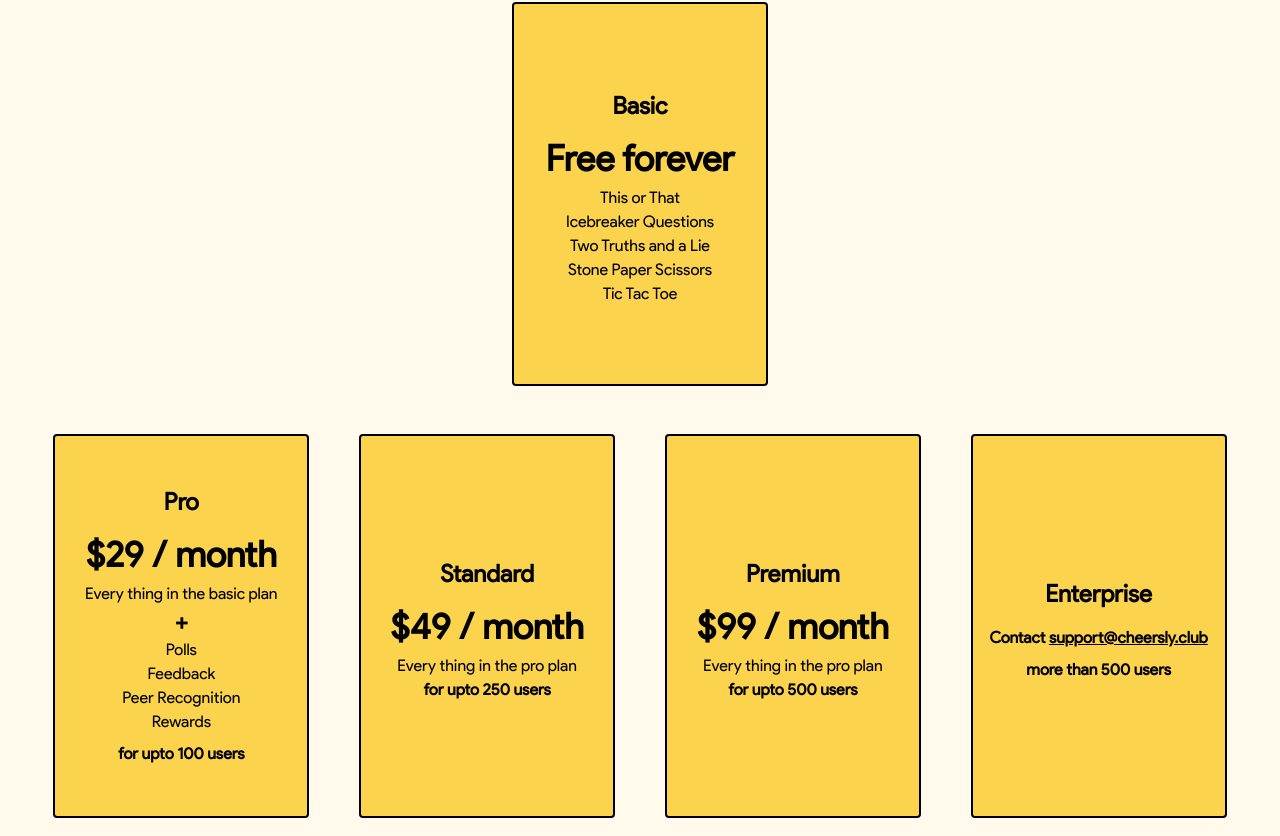
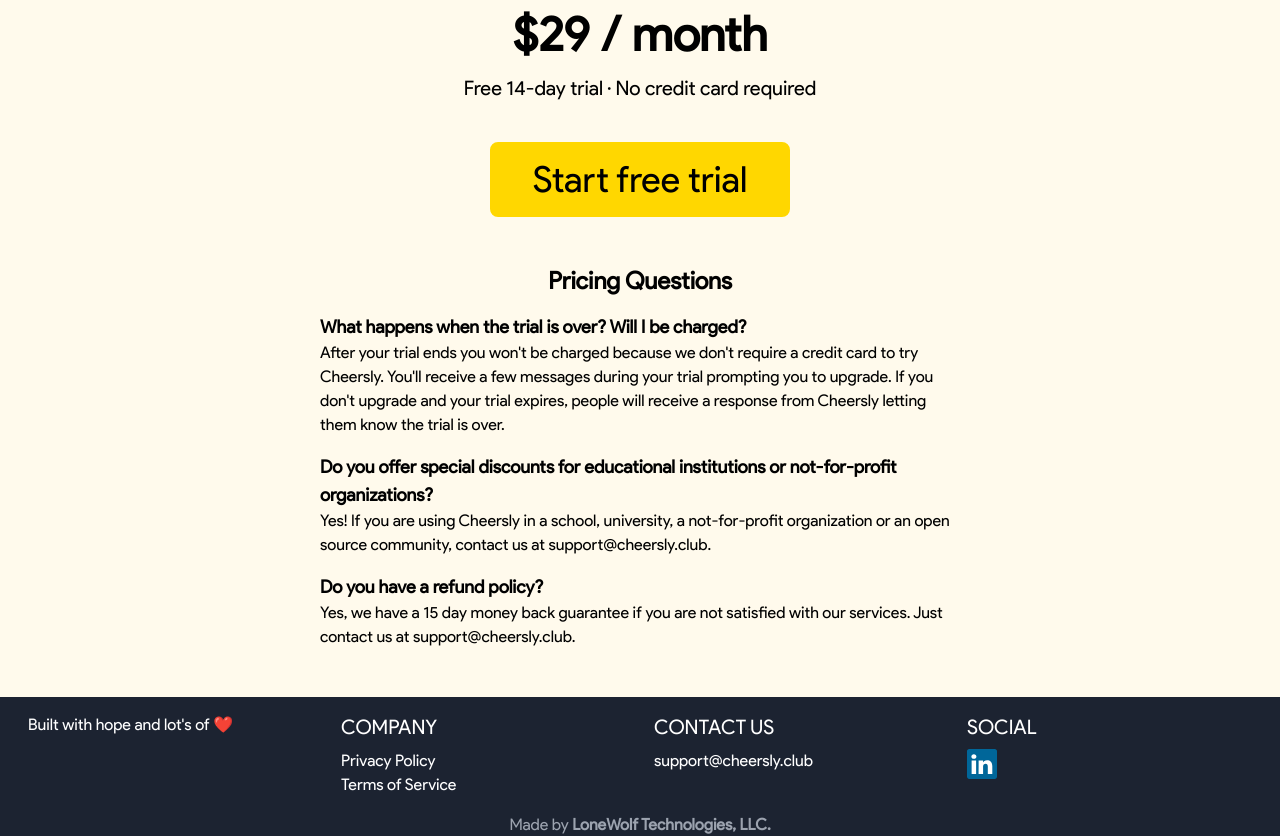
Before and after one commit to nihalwashere/cheersly-web, a React (Create React App) app: page /pricing in a window 1280 px wide. Shown: the part 279-1115 px from the top of the page. Built offline with nearby package versions, Linux system fonts and the light colour scheme.

Commit message:
fix: minor

```diff
--- a/src/containers/pricing/index.js
+++ b/src/containers/pricing/index.js
@@ -29,95 +29,29 @@
 
   return (
     <div className="flex flex-col items-center">
-      <div className="flex justify-center text-4xl font-semibold mb-4">
-        Pricing
-      </div>
-      <h1 className="flex text-3xl">
-        Simple, transparent pricing for teams of all sizes!
-      </h1>
-      <div className="flex mt-4 mb-4">
-        Free 14-day trial · No credit card required
-      </div>
+      <div className="text-center mt-10">
+        <h1 className="text-2xl font-semibold">
+          Simple, transparent pricing for teams of all sizes!
+        </h1>
 
-      <div>
-        <div className="flex flex-col items-center justify-center w-64 h-96 bg-yellow-300 rounded border-2 border-current">
-          <div className="text-2xl font-semibold pt-2 pb-2">Basic</div>
-
-          <div className="text-4xl font-semibold pt-2 pb-2">Free forever</div>
-
-          <div className="text-base">This or That</div>
-
-          <div className="text-base">Icebreaker Questions</div>
-
-          <div className="text-base">Two Truths and a Lie</div>
-
-          <div className="text-base">Stone Paper Scissors</div>
-
-          <div className="text-base">Tic Tac Toe</div>
+        <div className="text-xl text-c-gray mt-4">
+          Get all features for a single, predictable price and unlimited users
         </div>
       </div>
 
-      <div className="flex justify-between items-center w-11/12 mt-12 mb-12">
-        <div className="flex flex-col items-center justify-center w-64 h-96 bg-yellow-300 rounded border-2 border-current">
-          <div className="text-2xl font-semibold pt-2 pb-2">Pro</div>
+      <div className="flex justify-center mt-10">
+        <div>
+          <p className="text-5xl font-semibold text-center">$29 / month</p>
 
-          <div className="text-4xl font-semibold pt-2 pb-2">$29 / month</div>
+          <div className="flex flex-col items-center mt-4">
+            <div className="text-xl text-c-gray mb-10">
+              Free 14-day trial · No credit card required
+            </div>
 
-          <div className="text-base">Every thing in the basic plan</div>
-
-          <div className="text-2xl font-semibold">+</div>
-
-          <div className="text-base">Polls</div>
-
-          <div className="text-base">Feedback</div>
-
-          <div className="text-base">Peer Recognition</div>
-
-          <div className="text-base">Rewards</div>
-
-          <div className="text-base font-semibold mt-2 pb-2">
-            for upto 100 users
+            <StartFreeTrialButton onClick={handleInstall} />
           </div>
         </div>
-
-        <div className="flex flex-col items-center justify-center w-64 h-96 bg-yellow-300 rounded border-2 border-current">
-          <div className="text-2xl font-semibold pt-2 pb-2">Standard</div>
-
-          <div className="text-4xl font-semibold pt-2 pb-2">$49 / month</div>
-
-          <div className="text-base">Every thing in the pro plan</div>
-
-          <div className="text-base font-semibold">for upto 250 users</div>
-        </div>
-
-        <div className="flex flex-col items-center justify-center w-64 h-96 bg-yellow-300 rounded border-2 border-current">
-          <div className="text-2xl font-semibold pt-2 pb-2">Premium</div>
-
-          <div className="text-4xl font-semibold pt-2 pb-2">$99 / month</div>
-
-          <div className="text-base">Every thing in the pro plan</div>
-
-          <div className="text-base font-semibold">for upto 500 users</div>
-        </div>
-
-        <div className="flex flex-col items-center justify-center w-64 h-96 bg-yellow-300 rounded border-2 border-current">
-          <div className="text-2xl font-semibold pt-2 pb-2">Enterprise</div>
-
-          <div className="font-semibold pt-2 pb-2">
-            Contact{" "}
-            <a
-              href={`mailto:${CHEERSLY_SUPPORT_EMAIL}?subject=Privacy Policy`}
-              className="underline"
-            >
-              {CHEERSLY_SUPPORT_EMAIL}
-            </a>
-          </div>
-
-          <div className="text-base font-semibold">more than 500 users</div>
-        </div>
       </div>
-
-      <StartFreeTrialButton onClick={handleInstall} />
 
       <div className="mt-12 mb-12 flex flex-col items-center w-1/2">
         <div className="text-2xl font-semibold">Pricing Questions</div>
```
